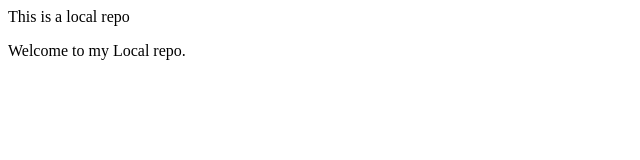
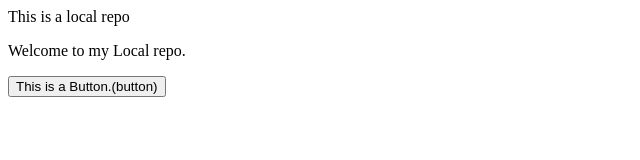
Before and after one commit to Adarsh-Ads/local-repo, a plain HTML site: page index.html in a window 1280 px wide. Shown: the whole page, without its empty margins (0-640 px from the left). Drawn offline with Linux system fonts and the light colour scheme.

```diff
--- a/index.html
+++ b/index.html
@@ -1,2 +1,3 @@
 <p> This is a local repo</p>
 <p>Welcome to my Local repo.</p>
+<button>This is a Button.(button)</button>
```
